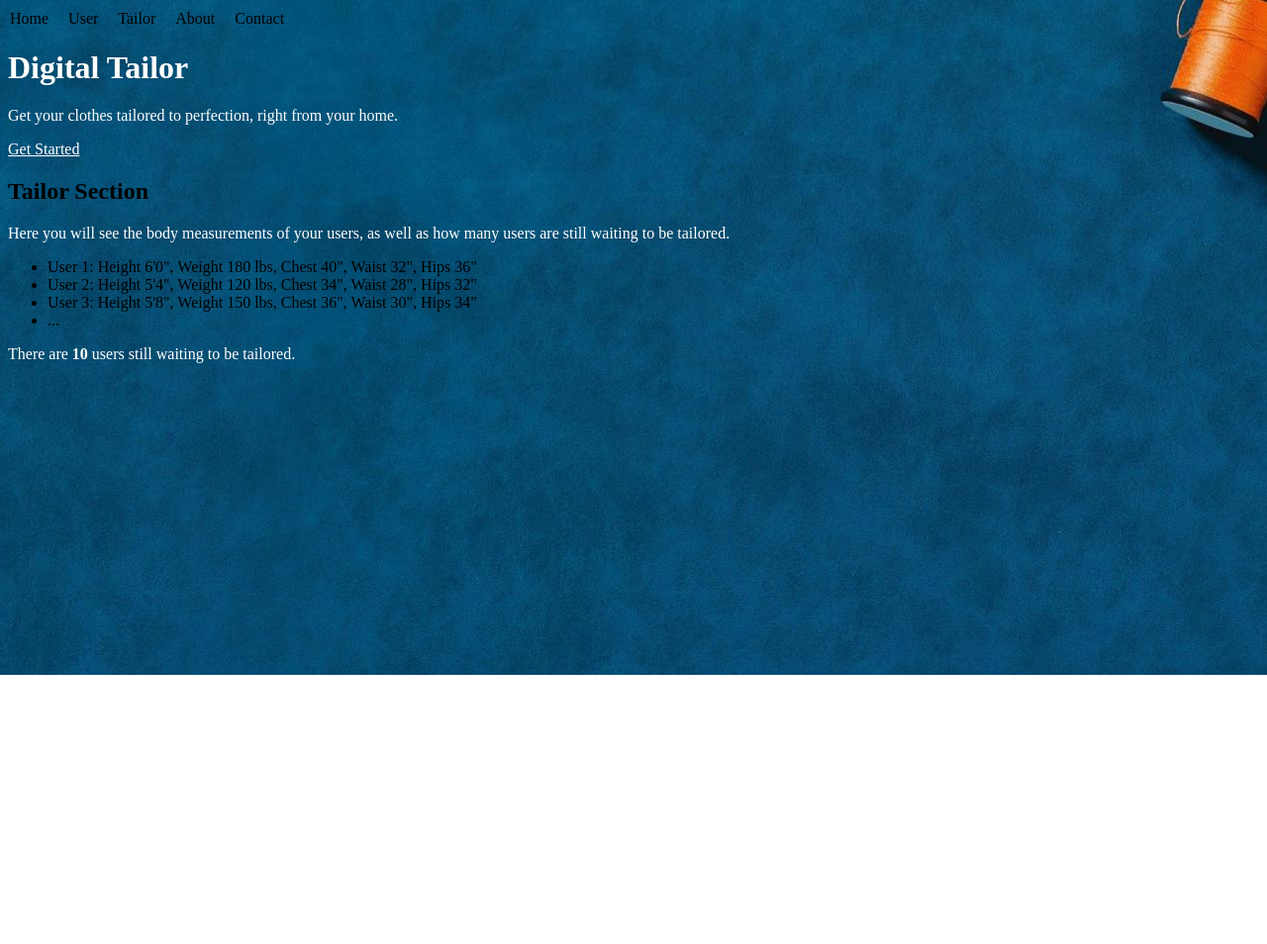
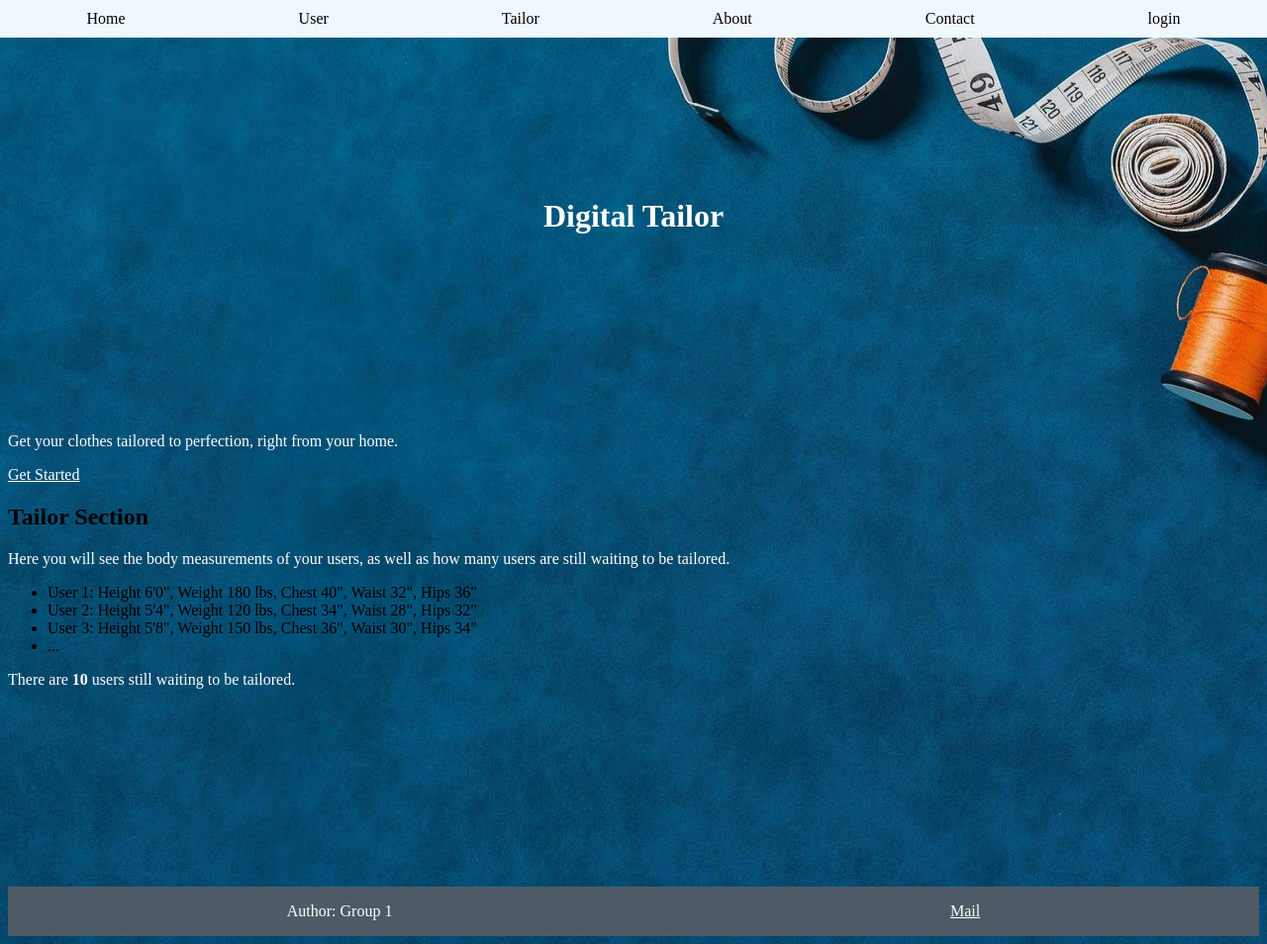
Before and after one commit to uumair327/DigitalTailor, a plain HTML site: page index.html in a window 1280 px wide. Shown: the whole page at 99% size. Before the commit the page ends 800 px from the top, so only its background shows below. Drawn offline with Linux system fonts and the light colour scheme.

Commit message:
Add files via upload

```diff
--- a/index.html
+++ b/index.html
@@ -8,24 +8,25 @@
   </head>
   <body>
     <header>
-      <h1>Digital Tailor</h1>
+      <h1 id="title1">Digital Tailor</h1>
       <p>Get your clothes tailored to perfection, right from your home.</p>
       <a href="#user-section">Get Started</a>
     </header>
 
     <nav>
-      <ul>
+      <ul class="nav1">
         <li><a href="index.html">Home</a></li>
         <li><a href="user.html">User</a></li>
         <li><a href="tailor.html">Tailor</a></li>
         <!-- <li><a href="#">Home</a></li> -->
         <li><a href="#">About</a></li>
         <li><a href="#">Contact</a></li>
+        <li><a href="login.html" class="authentication">login</a></li>
       </ul>
     </nav>
 
     <section id="tailor-section">
-      <h2>Tailor Section</h2>
+      <h2 id="title2">Tailor Section</h2>
       <p>
         Here you will see the body measurements of your users, as well as how
         many users are still waiting to be tailored.
@@ -44,7 +45,10 @@
       </ul>
       <p>There are <b>10</b> users still waiting to be tailored.</p>
     </section>
-
-    <script src="script.js"></script>
+    <footer class="footer">
+      <p>Author: Group 1</p>
+      <p><a href="mailto:mohdumair.a@somaiya.edu">Mail</a></p>
+    </footer>
+    <script src="index.js"></script>
   </body>
 </html>
--- /dev/null
+++ b/index.js
@@ -0,0 +1,5 @@
+$(document).ready(function () {
+    $('#user-section').click(function () {
+        window.location.href = '#user-section';
+    });
+});
--- a/style.css
+++ b/style.css
@@ -68,3 +68,29 @@ nav a {
 nav a:hover {
     color: #ffffff;
 }
+
+#title1 {
+    text-align: center;
+    margin: 200px;
+}
+
+.nav1 {
+    display: flex;
+    justify-content: space-around;
+    background-color: aliceblue;
+    color: #000000;
+}
+
+.footer {
+    margin-top: 200px;
+    display: flex;
+    justify-content: space-around;
+    align-items: center;
+    background-color: rgb(78, 91, 102);
+    position: relative;
+    left: 0;
+    bottom: 0;
+    width: 100%;
+    color: white;
+    text-align: center;
+}
```
Also changed, not shown: login.html (added, +23 -0 lines), tailor.html (+3 -2 lines), user.html (+3 -2 lines).
